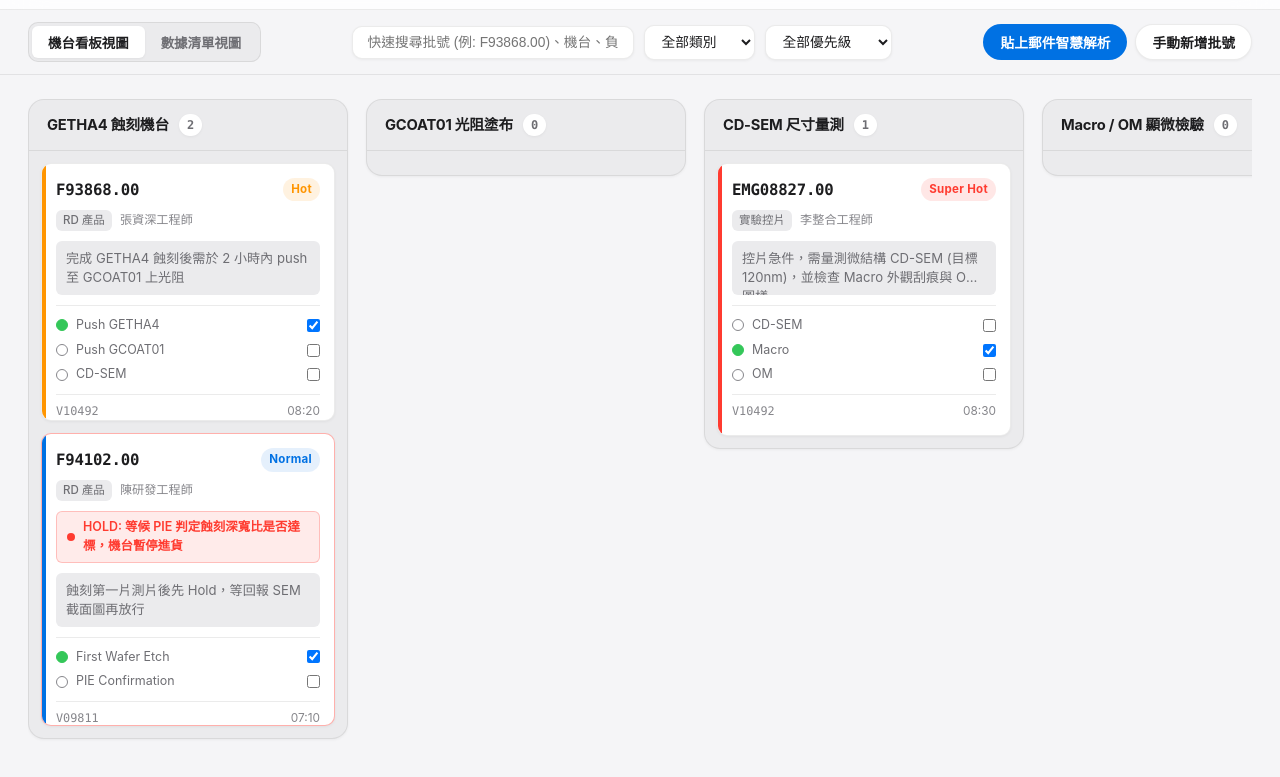
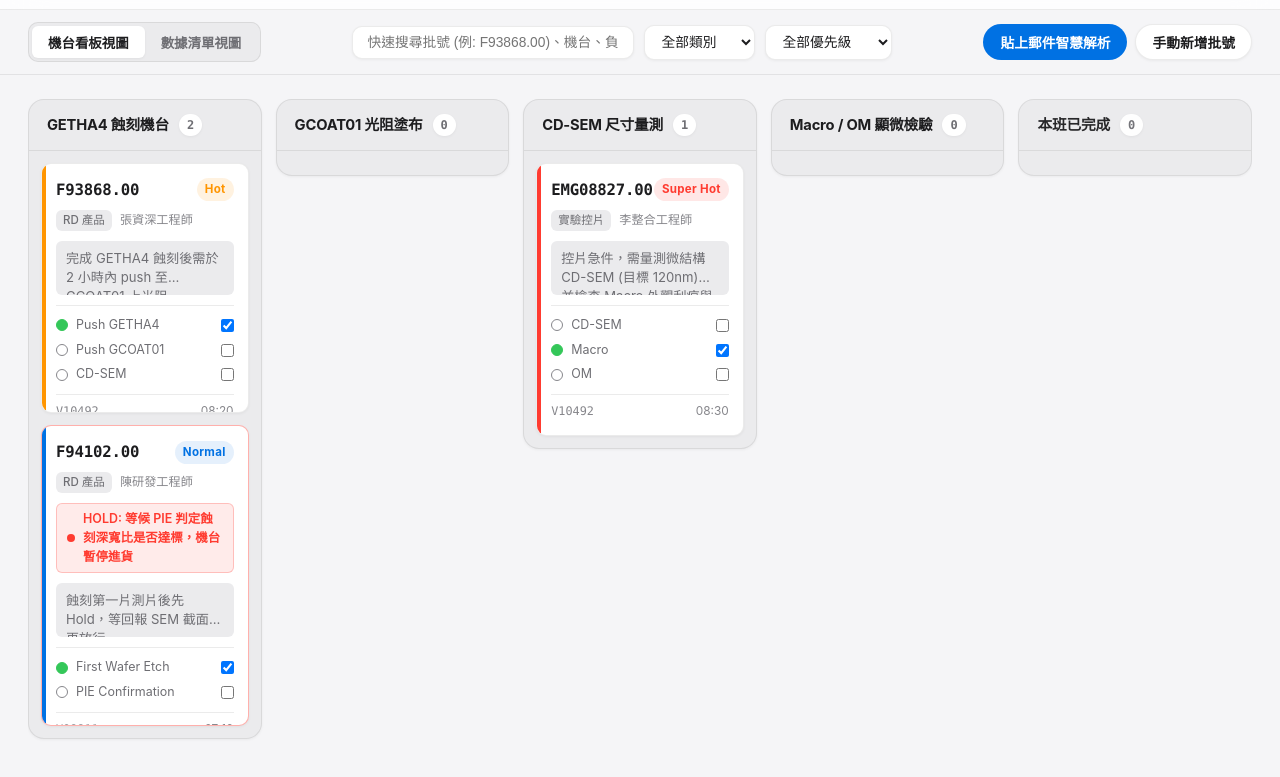
Before and after one commit to df4637816/visera-handover, a website: page index.html in a window 1280 px wide. Shown: the part 71-848 px from the top of the page. Drawn offline with Linux system fonts and the light colour scheme.

Commit message:
style: fit kanban columns with flexbox to eliminate horizontal scrollbar

```diff
--- a/css/kanban.css
+++ b/css/kanban.css
@@ -9,8 +9,9 @@
 /* Kanban Board Layout */
 .kanban-board {
   display: flex;
-  gap: 18px;
-  overflow-x: auto;
+  gap: 14px;
+  width: 100%;
+  overflow-x: hidden;
   padding-bottom: 24px;
   align-items: flex-start;
 }
@@ -19,9 +20,8 @@
   background-color: var(--bg-tertiary);
   border: 1px solid var(--border-color);
   border-radius: var(--radius-lg);
-  width: 320px;
-  min-width: 320px;
-  max-width: 320px;
+  flex: 1 1 0;
+  min-width: 0;
   display: flex;
   flex-direction: column;
   max-height: calc(100vh - 160px);
--- a/index.html
+++ b/index.html
@@ -4,9 +4,9 @@
   <meta charset="UTF-8">
   <meta name="viewport" content="width=device-width, initial-scale=1.0">
   <title>采鈺科技 VisEra - 晶圓製程交接與批號流轉平台</title>
-  <link rel="stylesheet" href="css/main.css?v=2.0">
-  <link rel="stylesheet" href="css/kanban.css?v=2.0">
-  <link rel="stylesheet" href="css/theme-cleanroom.css?v=2.0">
+  <link rel="stylesheet" href="css/main.css?v=2.2">
+  <link rel="stylesheet" href="css/kanban.css?v=2.2">
+  <link rel="stylesheet" href="css/theme-cleanroom.css?v=2.2">
 </head>
 <body>
   <!-- Header Bar -->
@@ -242,6 +242,6 @@
     </div>
   </div>
 
-  <script type="module" src="js/app.js?v=2.0"></script>
+  <script type="module" src="js/app.js?v=2.1"></script>
 </body>
 </html>
```
